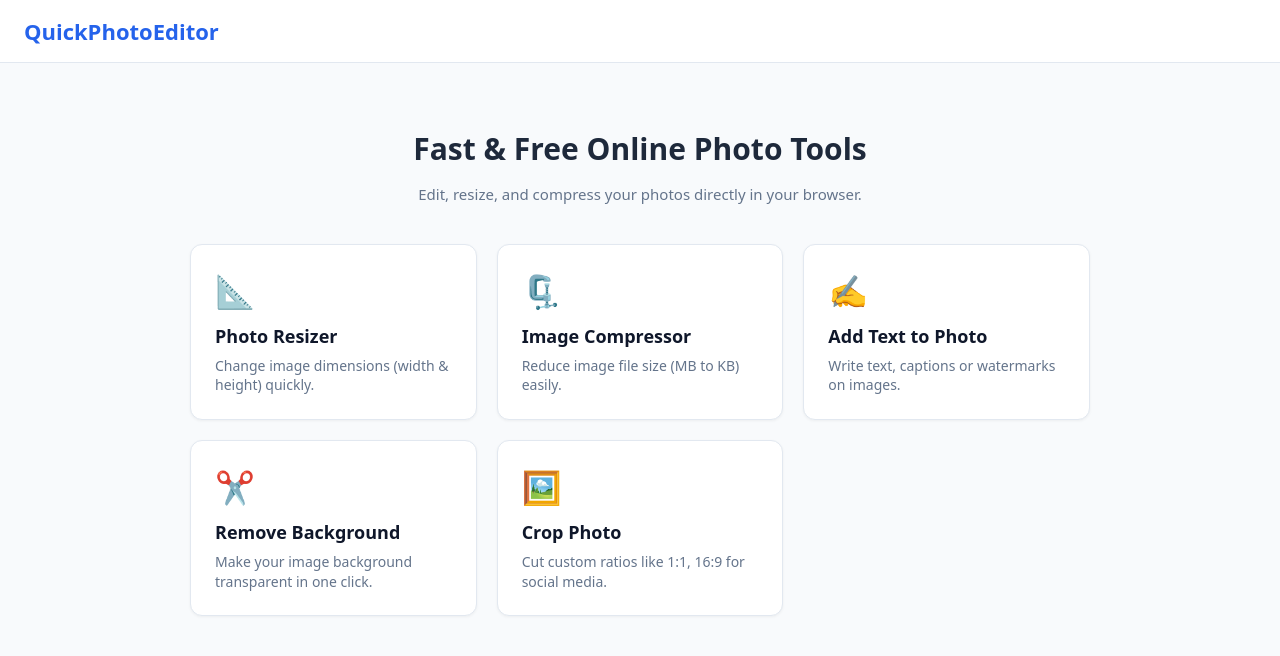
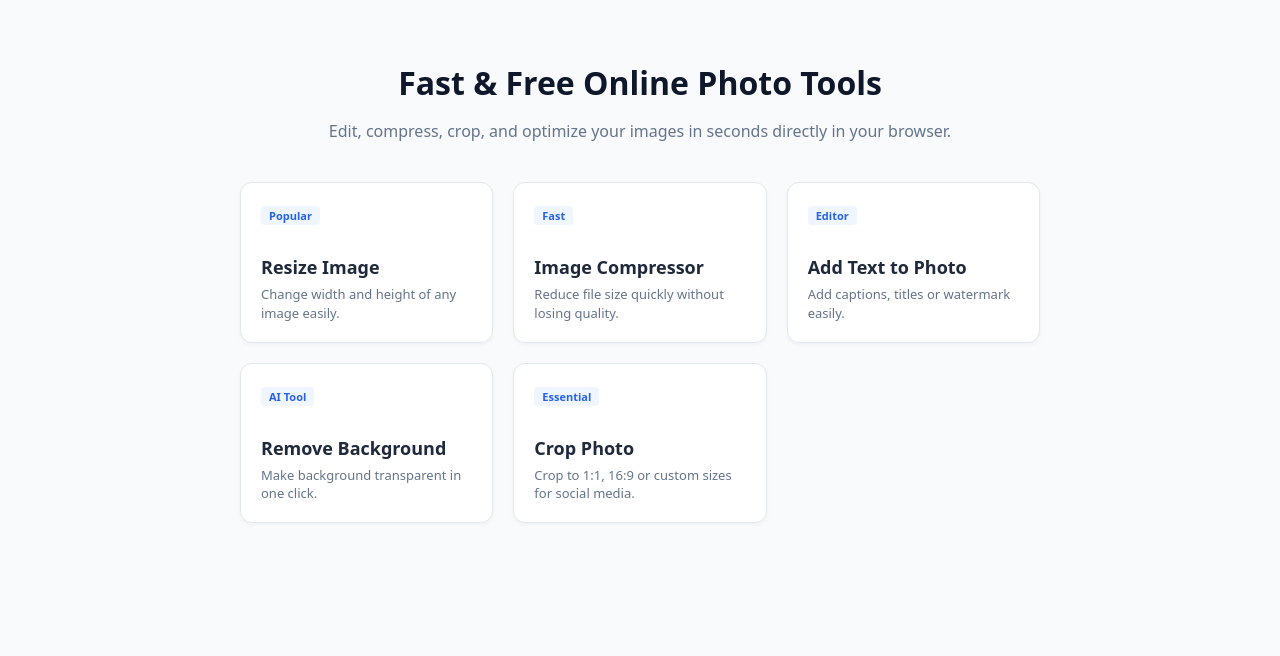
Before and after one commit to abhishek1610-byte/quickphotoeditor, a Next.js app: page / in a window 1280 px wide. Shown: the top 656 px of the page. Built offline with nearby package versions, Linux system fonts and the light colour scheme.

Commit message:
Update page.js

```diff
--- a/app/page.js
+++ b/app/page.js
@@ -1,76 +1,78 @@
-import Link from 'next/link';
+ import Link from 'next/link';
 
 export default function Home() {
   const tools = [
     {
-      title: "Photo Resizer",
-      desc: "Change image dimensions (width & height) quickly.",
-      link: "/resize-image",
-      icon: "📐",
+      title: 'Resize Image',
+      desc: 'Change width and height of any image easily.',
+      link: '/resize-image',
+      badge: 'Popular'
     },
     {
-      title: "Image Compressor",
-      desc: "Reduce image file size (MB to KB) easily.",
-      link: "/compress-image",
-      icon: "🗜️",
+      title: 'Image Compressor',
+      desc: 'Reduce file size quickly without losing quality.',
+      link: '/compress-image',
+      badge: 'Fast'
     },
     {
-      title: "Add Text to Photo",
-      desc: "Write text, captions or watermarks on images.",
-      link: "/add-text",
-      icon: "✍️",
+      title: 'Add Text to Photo',
+      desc: 'Add captions, titles or watermark easily.',
+      link: '/add-text',
+      badge: 'Editor'
     },
     {
-      title: "Remove Background",
-      desc: "Make your image background transparent in one click.",
-      link: "/remove-background",
-      icon: "✂️",
+      title: 'Remove Background',
+      desc: 'Make background transparent in one click.',
+      link: '/remove-bg',
+      badge: 'AI Tool'
     },
     {
-      title: "Crop Photo",
-      desc: "Cut custom ratios like 1:1, 16:9 for social media.",
-      link: "/crop-image",
-      icon: "🖼️",
+      title: 'Crop Photo',
+      desc: 'Crop to 1:1, 16:9 or custom sizes for social media.',
+      link: '/crop-photo',
+      badge: 'Essential'
     }
   ];
 
   return (
-    <div style={{ fontFamily: 'system-ui, sans-serif', backgroundColor: '#f8fafc', minHeight: '100vh', margin: 0, padding: 0 }}>
-      {/* Header */}
-      <header style={{ backgroundColor: '#ffffff', padding: '16px 24px', borderBottom: '1px solid #e2e8f0' }}>
-        <h1 style={{ margin: 0, fontSize: '22px', color: '#2563eb' }}>QuickPhotoEditor</h1>
-      </header>
+    <main style={{ minHeight: '100vh', backgroundColor: '#f8fafc', padding: '40px 20px', fontFamily: 'system-ui, sans-serif' }}>
+      <div style={{ maxWidth: '800px', margin: '0 auto', textAlign: 'center' }}>
+        <h1 style={{ fontSize: '32px', fontWeight: 'bold', color: '#0f172a', marginBottom: '8px' }}>
+          Fast & Free Online Photo Tools
+        </h1>
+        <p style={{ fontSize: '16px', color: '#64748b', marginBottom: '40px' }}>
+          Edit, compress, crop, and optimize your images in seconds directly in your browser.
+        </p>
 
-      {/* Hero Banner */}
-      <main style={{ maxWidth: '900px', margin: '0 auto', padding: '40px 20px' }}>
-        <div style={{ textAlign: 'center', marginBottom: '40px' }}>
-          <h2 style={{ fontSize: '30px', color: '#1e293b', marginBottom: '8px' }}>Fast & Free Online Photo Tools</h2>
-          <p style={{ color: '#64748b', fontSize: '15px' }}>Edit, resize, and compress your photos directly in your browser.</p>
-        </div>
-
-        {/* Tools Grid */}
-        <div style={{ display: 'grid', gridTemplateColumns: 'repeat(auto-fit, minmax(260px, 1fr))', gap: '20px' }}>
-          {tools.map((tool, idx) => (
+        <div style={{ display: 'grid', gridTemplateColumns: 'repeat(auto-fit, minmax(220px, 1fr))', gap: '20px' }}>
+          {tools.map((tool) => (
             <Link
-              key={idx}
+              key={tool.title}
               href={tool.link}
               style={{
+                display: 'block',
+                textAlign: 'left',
+                padding: '20px',
+                backgroundColor: '#ffffff',
+                borderRadius: '12px',
+                border: '1px solid #e2e8f0',
                 textDecoration: 'none',
-                backgroundColor: '#ffffff',
-                border: '1px solid #e2e8f0',
-                borderRadius: '12px',
-                padding: '24px',
-                display: 'block',
-                boxShadow: '0 1px 3px rgba(0,0,0,0.05)'
+                boxShadow: '0 2px 4px rgba(0,0,0,0.04)'
               }}
             >
-              <div style={{ fontSize: '32px', marginBottom: '12px' }}>{tool.icon}</div>
-              <h3 style={{ margin: '0 0 8px 0', fontSize: '18px', color: '#0f172a' }}>{tool.title}</h3>
-              <p style={{ margin: 0, fontSize: '14px', color: '#64748b', lineHeight: '1.4' }}>{tool.desc}</p>
+              <div style={{ display: 'inline-block', fontSize: '11px', fontWeight: 'bold', backgroundColor: '#eff6ff', color: '#2563eb', padding: '2px 8px', borderRadius: '4px', marginBottom: '12px' }}>
+                {tool.badge}
+              </div>
+              <h3 style={{ fontSize: '18px', fontWeight: '600', color: '#1e293b', marginBottom: '6px' }}>
+                {tool.title}
+              </h3>
+              <p style={{ fontSize: '13px', color: '#64748b', margin: 0, lineHeight: 1.4 }}>
+                {tool.desc}
+              </p>
             </Link>
           ))}
         </div>
-      </main>
-    </div>
+      </div>
+    </main>
   );
 }
```
